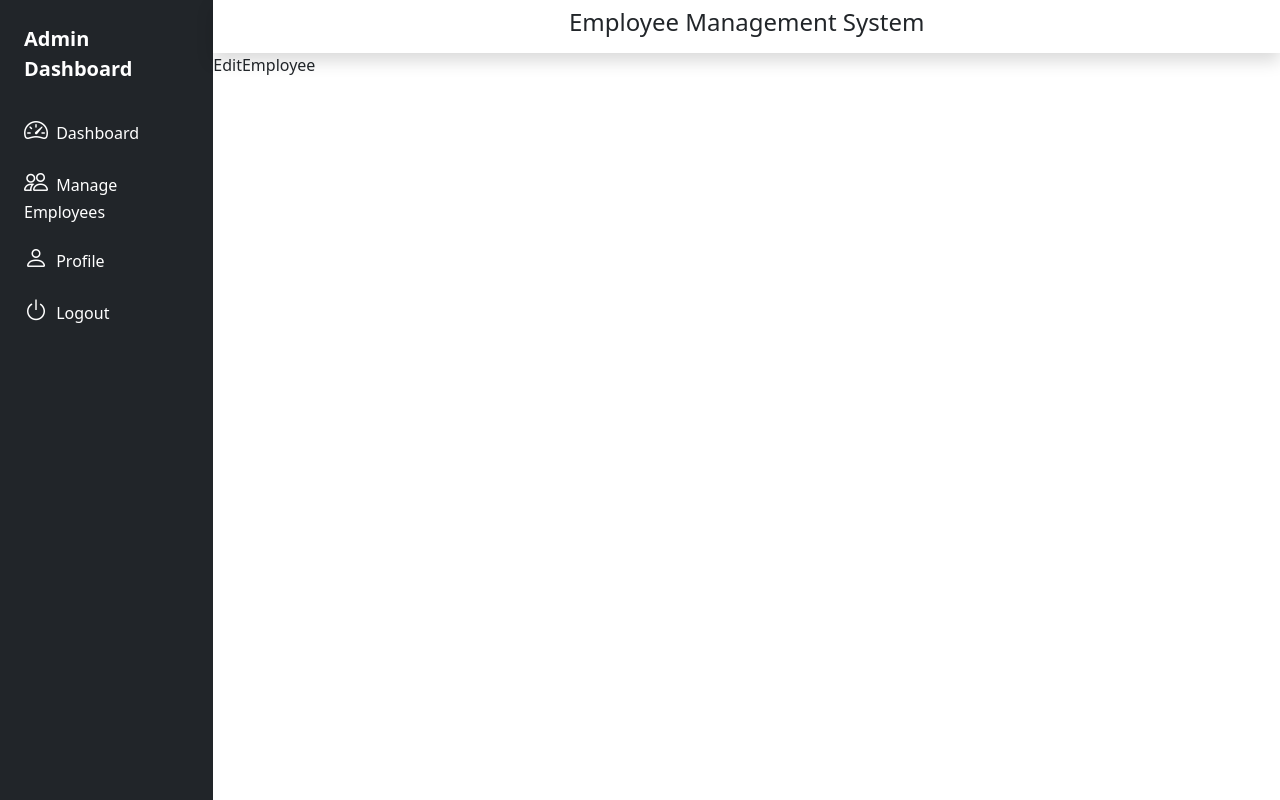
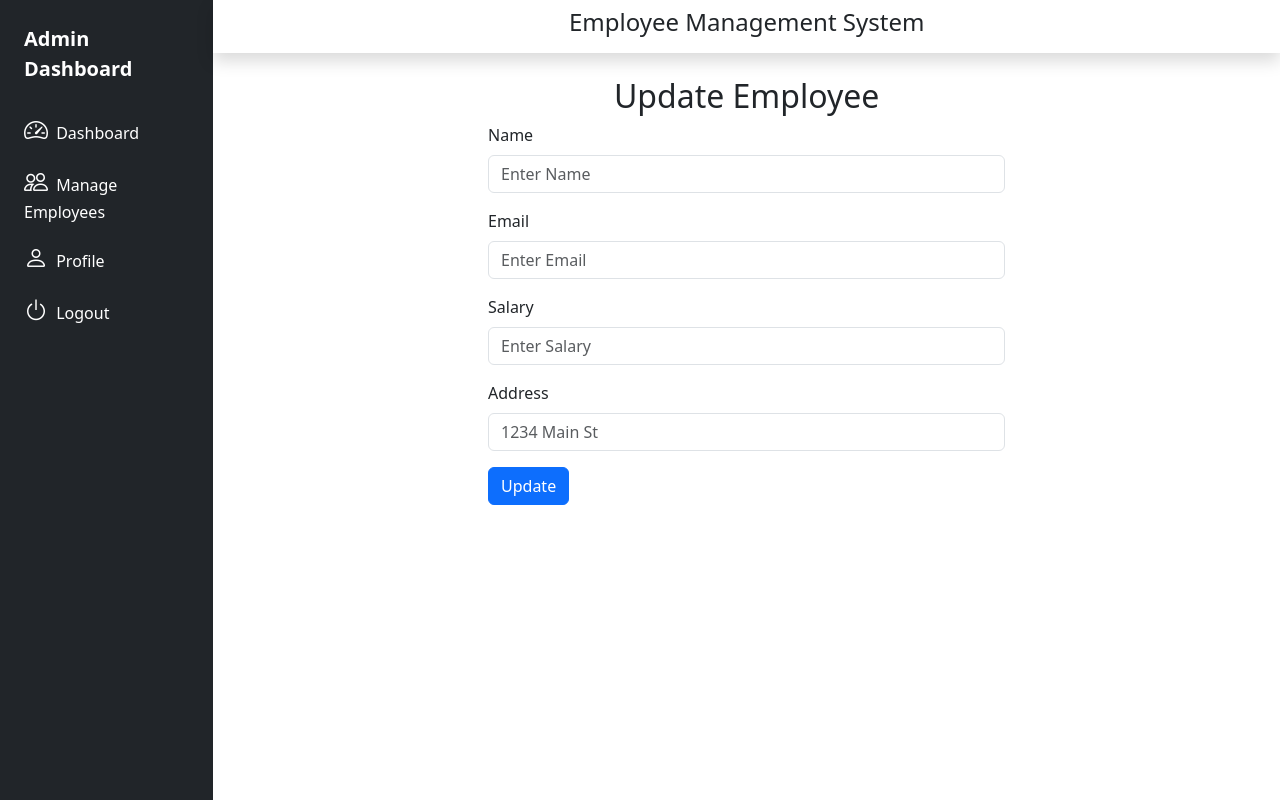
Before and after one commit to yeabtsega45/Admin-Dashboard, a React (Vite) app in the folder frontend/: page /employeeEdit/1 in a window 1280 px wide. Built offline with nearby package versions, Linux system fonts and the light colour scheme; no server answers.

Commit message:
edit users function

```diff
--- a/frontend/src/EditEmployee.jsx
+++ b/frontend/src/EditEmployee.jsx
@@ -1,5 +1,112 @@
+import axios from "axios";
+import { useEffect, useState } from "react";
+import { useNavigate, useParams } from "react-router-dom";
+
 function EditEmployee() {
-  return <div>EditEmployee</div>;
+  const [data, setData] = useState({
+    name: "",
+    email: "",
+    address: "",
+    salary: "",
+  });
+  const navigate = useNavigate();
+
+  const { id } = useParams();
+
+  useEffect((id, data) => {
+    axios
+      .get("http://localhost:8081/get/" + id)
+      .then((res) => {
+        setData({
+          ...data,
+          name: res.data.Result[0].name,
+          email: res.data.Result[0].email,
+          address: res.data.Result[0].address,
+          salary: res.data.Result[0].salary,
+        });
+      })
+      .catch((err) => console.log(err));
+  }, []);
+
+  const handleSubmit = (event) => {
+    event.preventDefault();
+    axios
+      .put("http://localhost:8081/update/" + id, data)
+      .then((res) => {
+        if (res.data.Status === "Success") {
+          navigate("/employee");
+        }
+      })
+      .catch((err) => console.log(err));
+  };
+  return (
+    <div className="d-flex flex-column align-items-center pt-4">
+      <h2>Update Employee</h2>
+      <form className="row g-3 w-50" onSubmit={handleSubmit}>
+        <div className="col-12">
+          <label htmlFor="inputName" className="form-label">
+            Name
+          </label>
+          <input
+            type="text"
+            className="form-control"
+            id="inputName"
+            placeholder="Enter Name"
+            autoComplete="off"
+            onChange={(e) => setData({ ...data, name: e.target.value })}
+            value={data.name}
+          />
+        </div>
+        <div className="col-12">
+          <label htmlFor="inputEmail4" className="form-label">
+            Email
+          </label>
+          <input
+            type="email"
+            className="form-control"
+            id="inputEmail4"
+            placeholder="Enter Email"
+            autoComplete="off"
+            onChange={(e) => setData({ ...data, email: e.target.value })}
+            value={data.email}
+          />
+        </div>
+        <div className="col-12">
+          <label htmlFor="inputSalary" className="form-label">
+            Salary
+          </label>
+          <input
+            type="text"
+            className="form-control"
+            id="inputSalary"
+            placeholder="Enter Salary"
+            autoComplete="off"
+            onChange={(e) => setData({ ...data, salary: e.target.value })}
+            value={data.salary}
+          />
+        </div>
+        <div className="col-12">
+          <label htmlFor="inputAddress" className="form-label">
+            Address
+          </label>
+          <input
+            type="text"
+            className="form-control"
+            id="inputAddress"
+            placeholder="1234 Main St"
+            autoComplete="off"
+            onChange={(e) => setData({ ...data, address: e.target.value })}
+            value={data.address}
+          />
+        </div>
+        <div className="col-12">
+          <button type="submit" className="btn btn-primary">
+            Update
+          </button>
+        </div>
+      </form>
+    </div>
+  );
 }
 
 export default EditEmployee;
```
